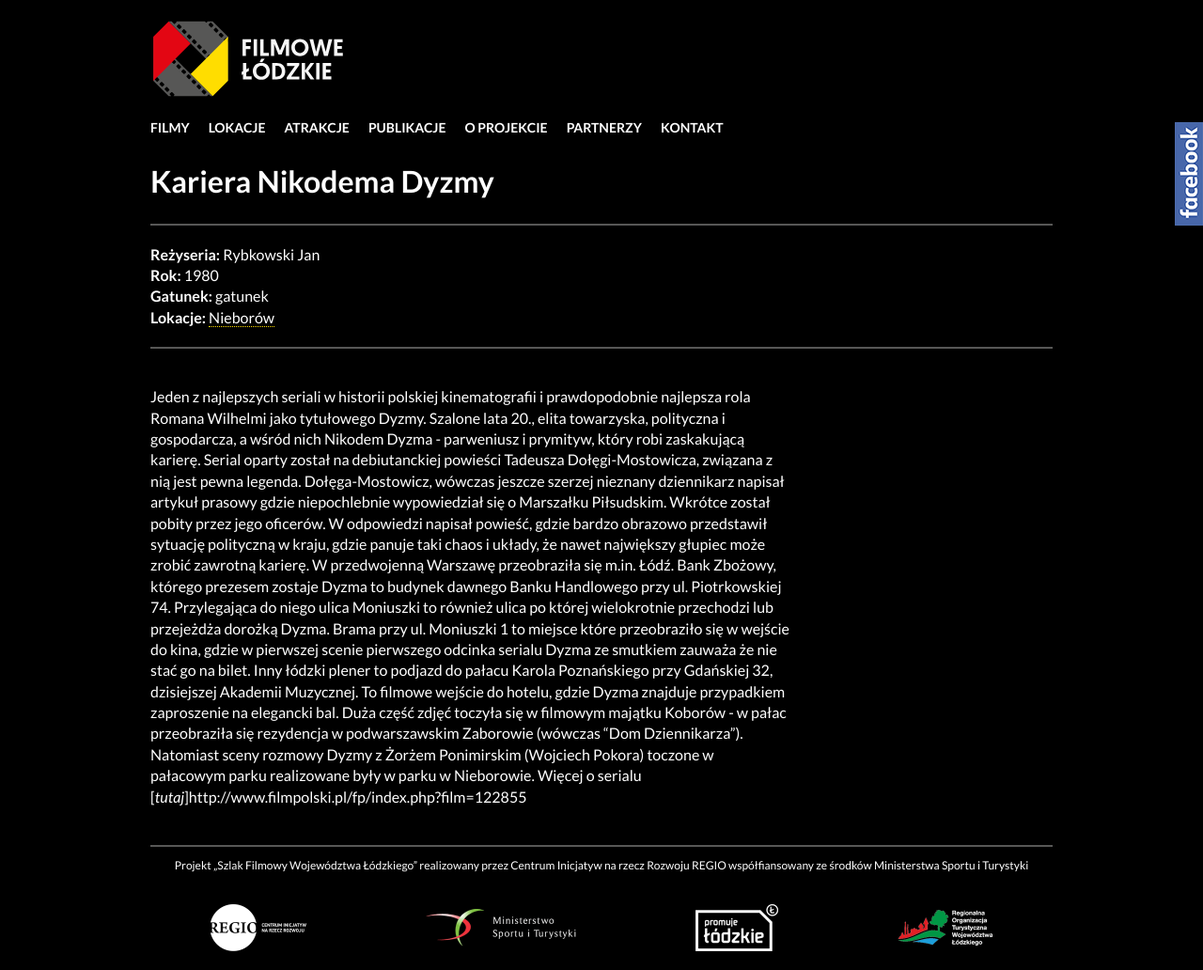
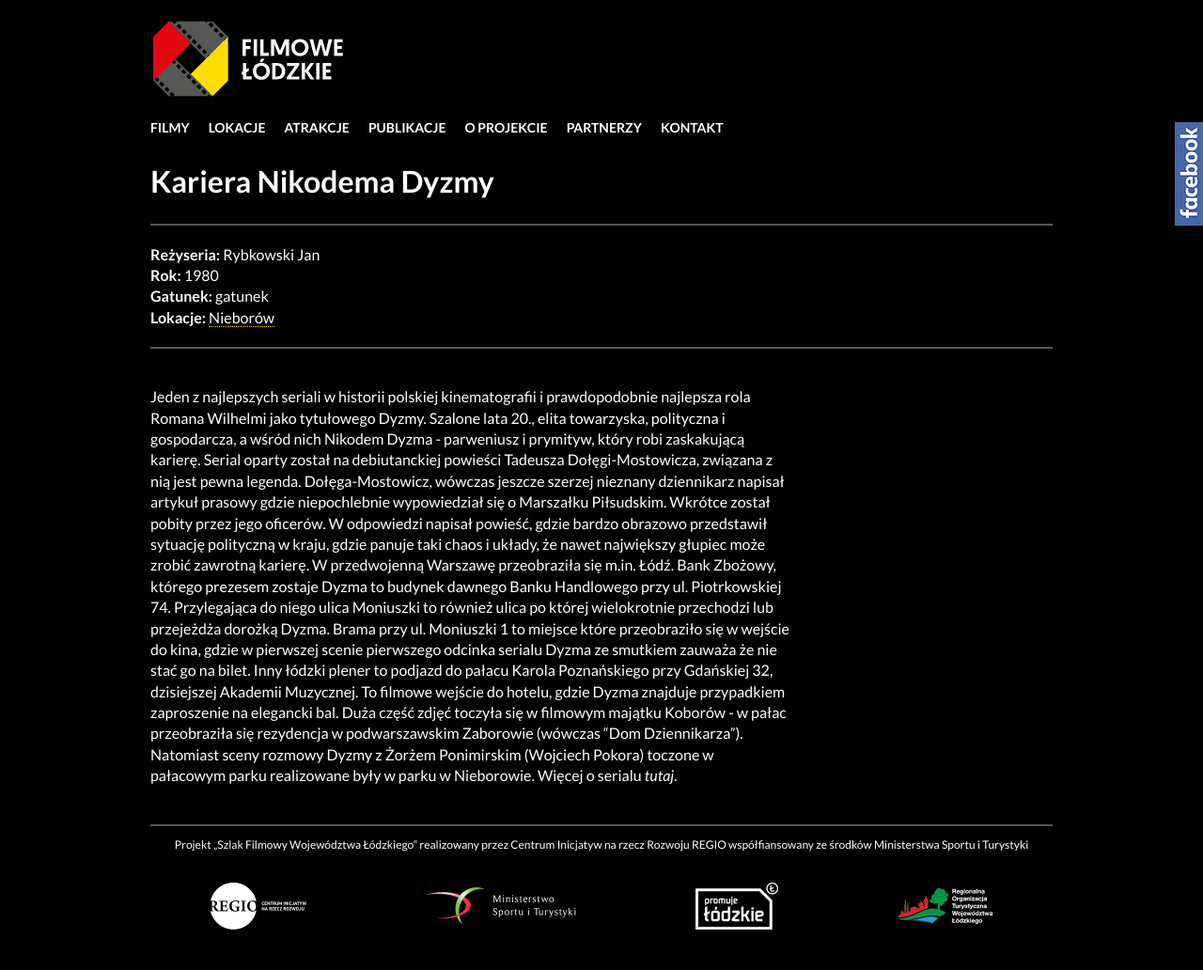
Before and after one commit to fusilli/filmowelodzkie, a Jekyll site: the page built from _filmy/kariera-nikodema-dyzmy.md, in a window 1280 px wide. Shown: the whole page at 94% size. Built offline with Jekyll 4.4.1, drawn with Linux system fonts in a browser that asks for light colours; nearby versions of some CDN libraries; after the commit the page ends 1009 px from its top, so only the background shows below that.

Commit message:
Update kariera-nikodema-dyzmy.md

```diff
--- a/_filmy/kariera-nikodema-dyzmy.md
+++ b/_filmy/kariera-nikodema-dyzmy.md
@@ -12,4 +12,4 @@
 Jeden z najlepszych seriali w historii polskiej kinematografii i prawdopodobnie najlepsza rola Romana Wilhelmi jako tytułowego Dyzmy. Szalone lata 20., elita towarzyska, polityczna i gospodarcza, a wśród nich Nikodem Dyzma - parweniusz i prymityw, który robi zaskakującą karierę. Serial oparty został na debiutanckiej powieści Tadeusza Dołęgi-Mostowicza, związana z nią jest pewna legenda. Dołęga-Mostowicz, wówczas jeszcze szerzej nieznany dziennikarz napisał artykuł prasowy gdzie niepochlebnie wypowiedział się o Marszałku Piłsudskim. Wkrótce został pobity przez jego oficerów. W odpowiedzi napisał powieść, gdzie bardzo obrazowo przedstawił sytuację polityczną w kraju, gdzie panuje taki chaos i układy, że nawet największy głupiec może zrobić zawrotną karierę.
 W przedwojenną Warszawę przeobraziła się m.in. Łódź. Bank Zbożowy, którego prezesem zostaje Dyzma to budynek dawnego Banku Handlowego przy ul. Piotrkowskiej 74. Przylegająca do niego ulica Moniuszki to również ulica po której wielokrotnie przechodzi lub przejeżdża dorożką Dyzma. Brama przy ul. Moniuszki 1 to miejsce które przeobraziło się w wejście do kina, gdzie w pierwszej scenie pierwszego odcinka serialu Dyzma ze smutkiem zauważa że nie stać go na bilet. Inny łódzki plener to podjazd do pałacu Karola Poznańskiego przy Gdańskiej 32, dzisiejszej Akademii Muzycznej. To filmowe wejście do hotelu, gdzie Dyzma znajduje przypadkiem zaproszenie na elegancki bal.
 Duża część zdjęć toczyła się w filmowym majątku Koborów - w pałac przeobraziła się rezydencja w podwarszawskim Zaborowie (wówczas "Dom Dziennikarza"). Natomiast sceny rozmowy Dyzmy z Żorżem Ponimirskim (Wojciech Pokora) toczone w pałacowym parku realizowane były w parku w Nieborowie.
-Więcej o serialu [*tutaj*]http://www.filmpolski.pl/fp/index.php?film=122855
+Więcej o serialu [*tutaj*](http://www.filmpolski.pl/fp/index.php?film=122855).
```
